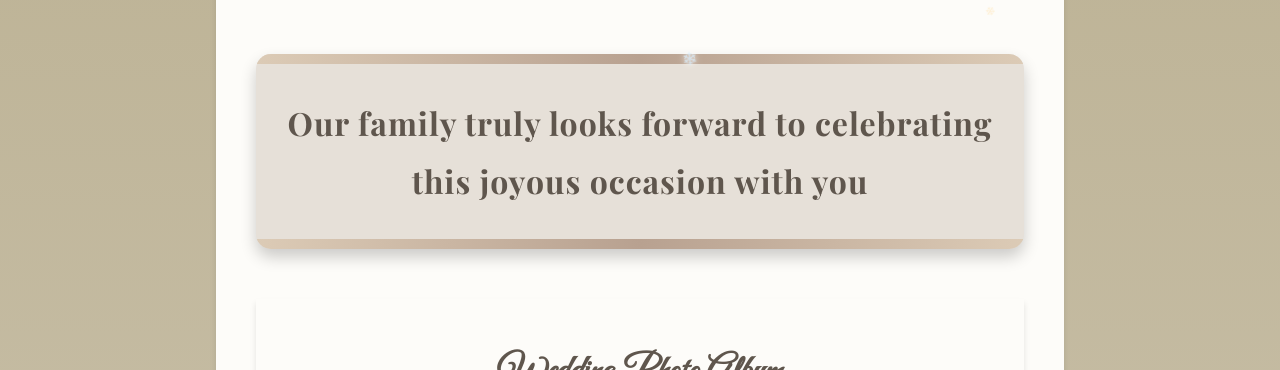
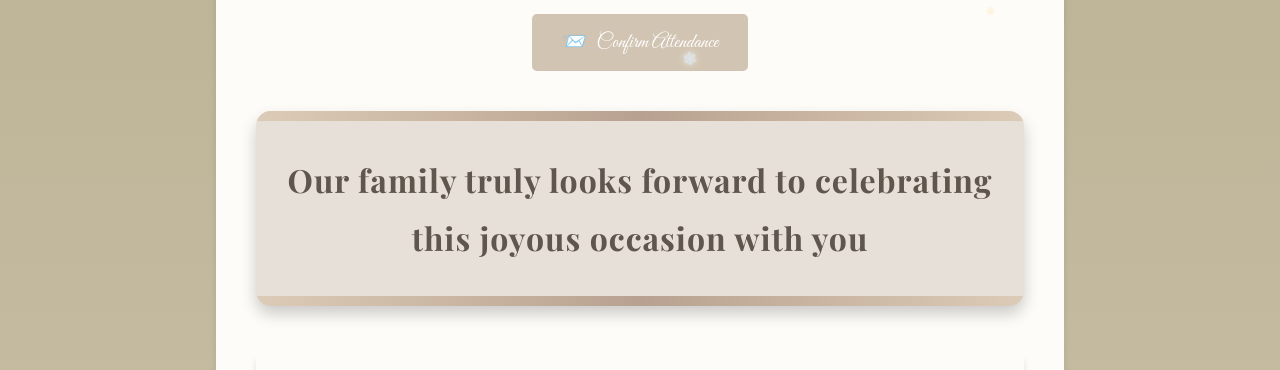
Before and after one commit to riczfe/Stephannie-Ellen-s-wedding-invitation, a plain HTML site: page index.html in a window 1280 px wide. Shown: the part 730-1100 px from the top of the page. Drawn offline with nearby package versions, Linux system fonts and the light colour scheme.

Commit message:
Update index.html

```diff
--- a/index.html
+++ b/index.html
@@ -759,8 +759,8 @@
         <div class="section-two">
             <div class="actions">
                 <div class="actions">
-                    <!-- <button id="btn-loi-chuc"><span>&#x1F4AC;</span> Send Your Wishes</button>
-                    <button id="confirmation"><span>&#x1F4E8;</span> Confirm Attendance</button> -->
+                    <!-- <button id="btn-loi-chuc"><span>&#x1F4AC;</span> Send Your Wishes</button> -->
+                    <button id="confirmation"><span>&#x1F4E8;</span> Confirm Attendance</button>
                     <!-- <button id="btn-mung-cuoi"><span>&#x1F4B0;</span> Mừng cưới</button> -->
                 </div>
                 <!-- RSVP BUTTON -->
```
